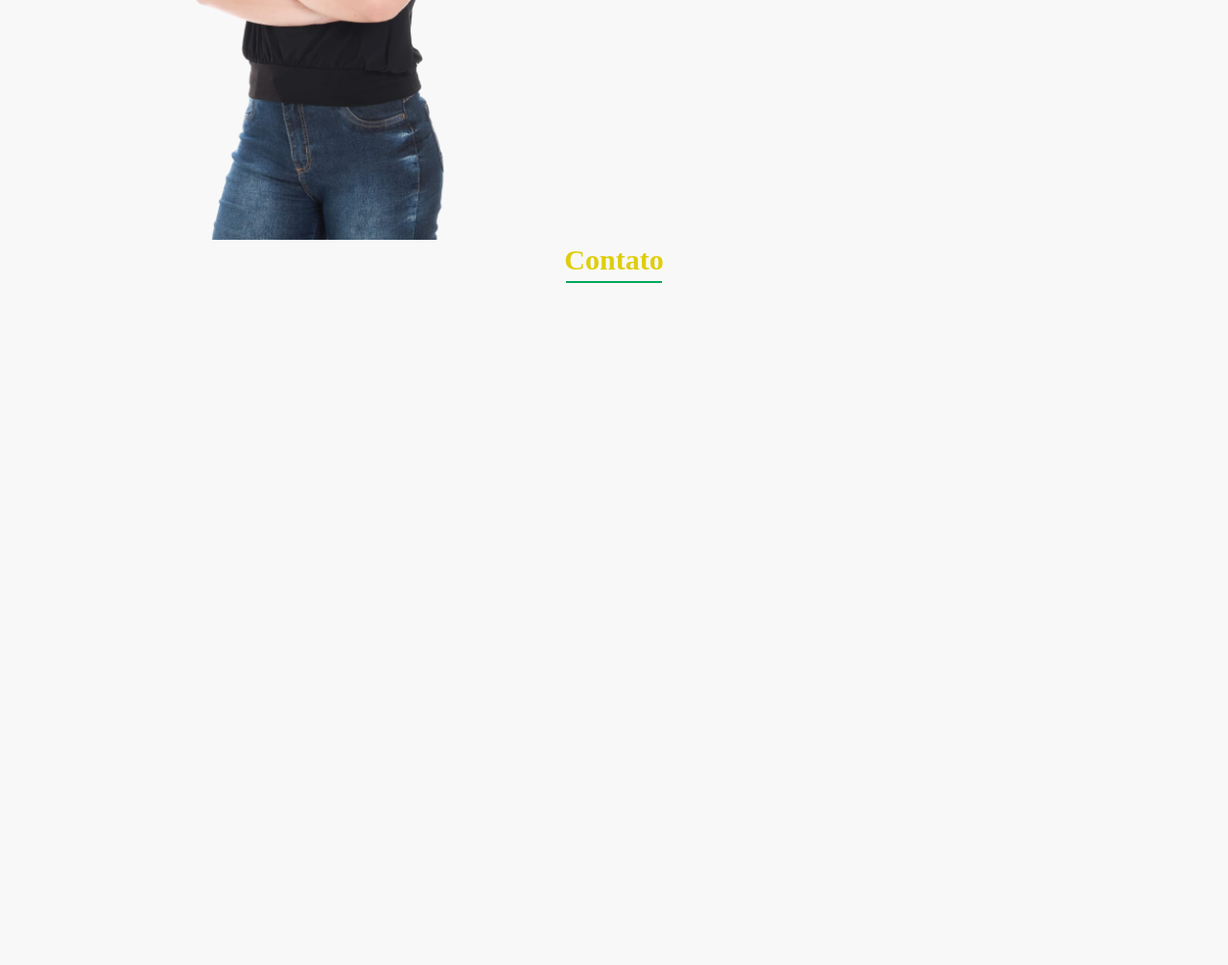
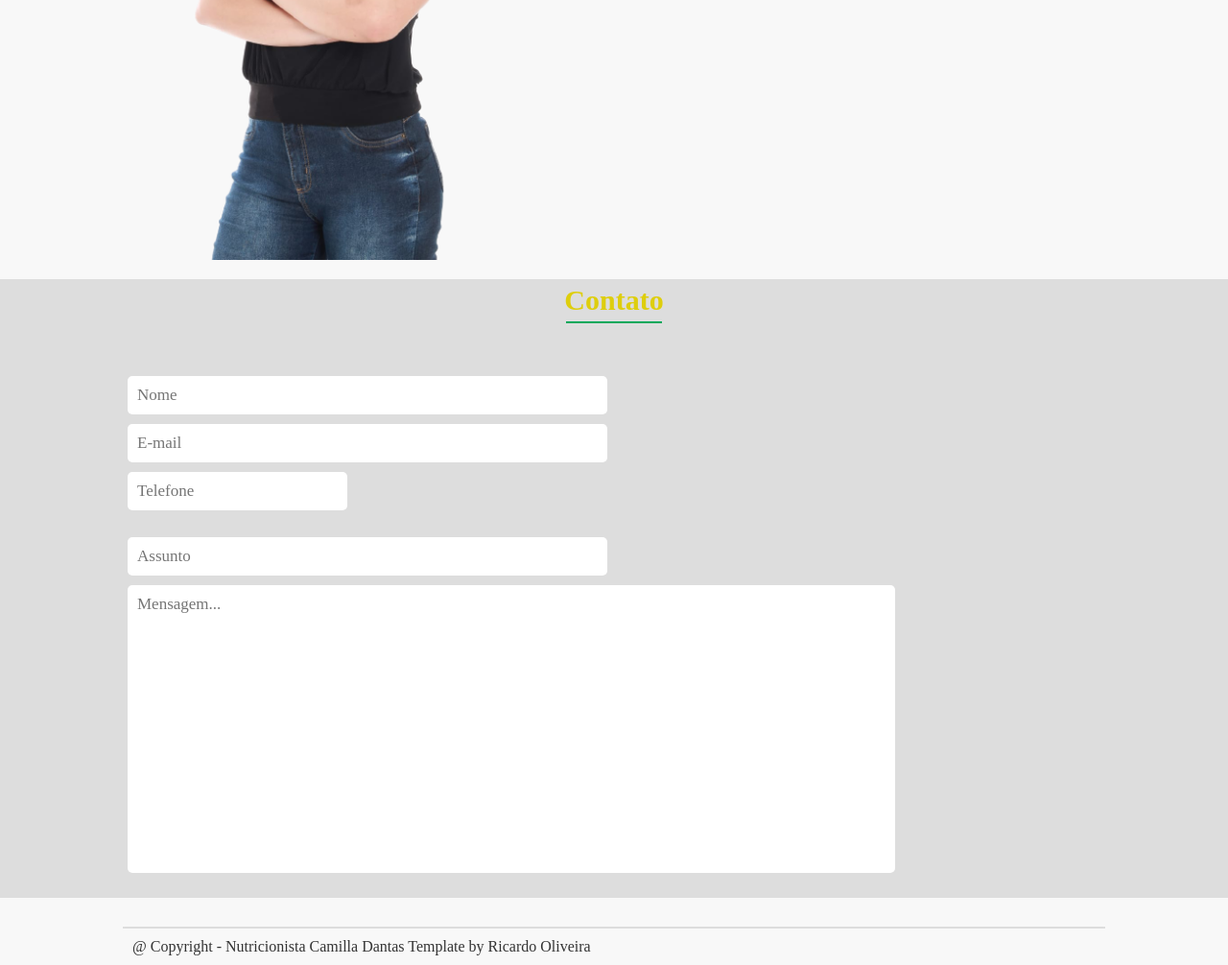
Before and after one commit to RicardoOliveira1397/NutCamillaDantas, a plain HTML site: page index.html in a window 1280 px wide. Shown: the part 796-1802 px from the top of the page at 96% size. Before the commit the page ends 1096 px from the top, so only its background shows below. Drawn offline with Linux system fonts and the light colour scheme.

Commit message:
Creating footer and form

```diff
--- a/assets/styles/style.css
+++ b/assets/styles/style.css
@@ -1,5 +1,6 @@
 *{
     font-family:Montserrat;
+    box-sizing: border-box;
 }
 body{
     margin:0;
@@ -68,6 +69,12 @@ nav ul li:hover::after{
     transform: scaleX(1);
 }
 
+.legend{
+    margin-top:20px;
+    background-color:#ddd;
+    padding:5px;
+}
+
 .banner{
     display:flex;
     justify-content:center;
@@ -128,15 +135,35 @@ nav ul li:hover::after{
     font-size:14px;
 }
 
-/*-------------------Contact---------------*/
-
-.contact{
-    width:100%;
-    height: 50px;
-    background-size:cover;
-    align-items:center;
+form{
+    margin-top:50px;
 }
 
+.form_area{
+    display:flex;
+}
+
+input, textarea{
+    padding:10px;
+    border-radius:5px;
+    border:none;
+    outline:none;
+    margin:5px;
+    color:#333;
+    font-size:17px;
+}
+
+input:not(.cellphone){
+    width:500px;
+}
+
+textarea{
+    width:800px;
+    height:300px;
+    resize:none;
+}
+
+/*-------------------Contact---------------*/
 .contact_title{
     font-size:30px;
     color:#DECE0D;
@@ -144,3 +171,20 @@ nav ul li:hover::after{
 }
 
 /* -------------------Footer------------------- */
+
+.footer{
+    display:flex;
+    justify-content:center;
+}
+
+.footer_area{
+    width:1024px;
+    max-width: 1440px;
+}
+
+.footer_copy{
+    margin-top: 30px;
+    border-top:2px solid #ddd;
+    color:#333333;
+    padding:10px;
+}
--- a/index.html
+++ b/index.html
@@ -34,9 +34,13 @@
             </div>
         </section>
 
-        <div class="contact flex_row">
-            <div class="contact_title">Sobre</div>
-            <div class="title_bar"></div>
+        <div class="legend">
+            <div class="flex">
+                <div class="contact_title">Sobre</div>
+            </div>
+            <div class="flex">
+                <div class="title_bar"></div>
+            </div>
         </div>
 
         <section class="flex">
@@ -62,14 +66,34 @@
             </div>
         </section>
 
-        <section>
-            <div class="contact flex_row">
+        <section class="legend">
+            <div class="flex">
                 <div class="contact_title">Contato</div>
+            </div>
+            <div class="flex">
                 <div class="title_bar"></div>
             </div>
+
+            <div class="flex">
+                <div class="container form_area">
+                    <form>
+                        <div>
+                            <input type="text" maxlength="100" placeholder="Nome"/><br>
+                            <input type="email" maxlength="100" placeholder="E-mail"/> <br>
+                            <input type="text" class="cellphone" placeholder="Telefone"/><br> <br>
+                            <input type="text" maxlength="100" placeholder="Assunto"/><br>
+                            <textarea placeholder="Mensagem..."></textarea>
+                        </div>
+                        </form>
+                </div>
+            </div>
         </section>
-        <footer>
-
+        <footer class="footer">
+            <div class="footer_area">
+                <div class="footer_copy">
+                    @ Copyright - Nutricionista Camilla Dantas Template by Ricardo Oliveira
+                </div>
+            </div>
         </footer>
     </body>
 </html>
```
Also changed, not shown: 1 other file.
